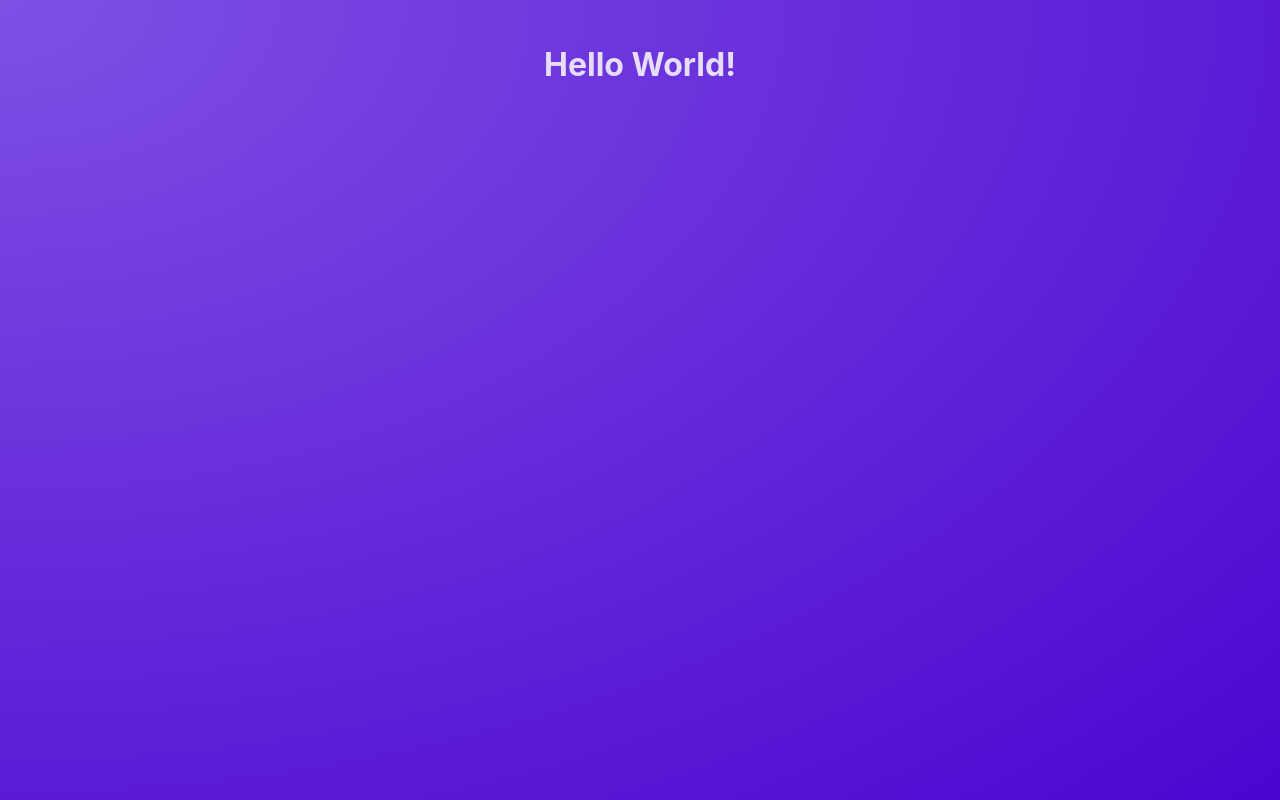
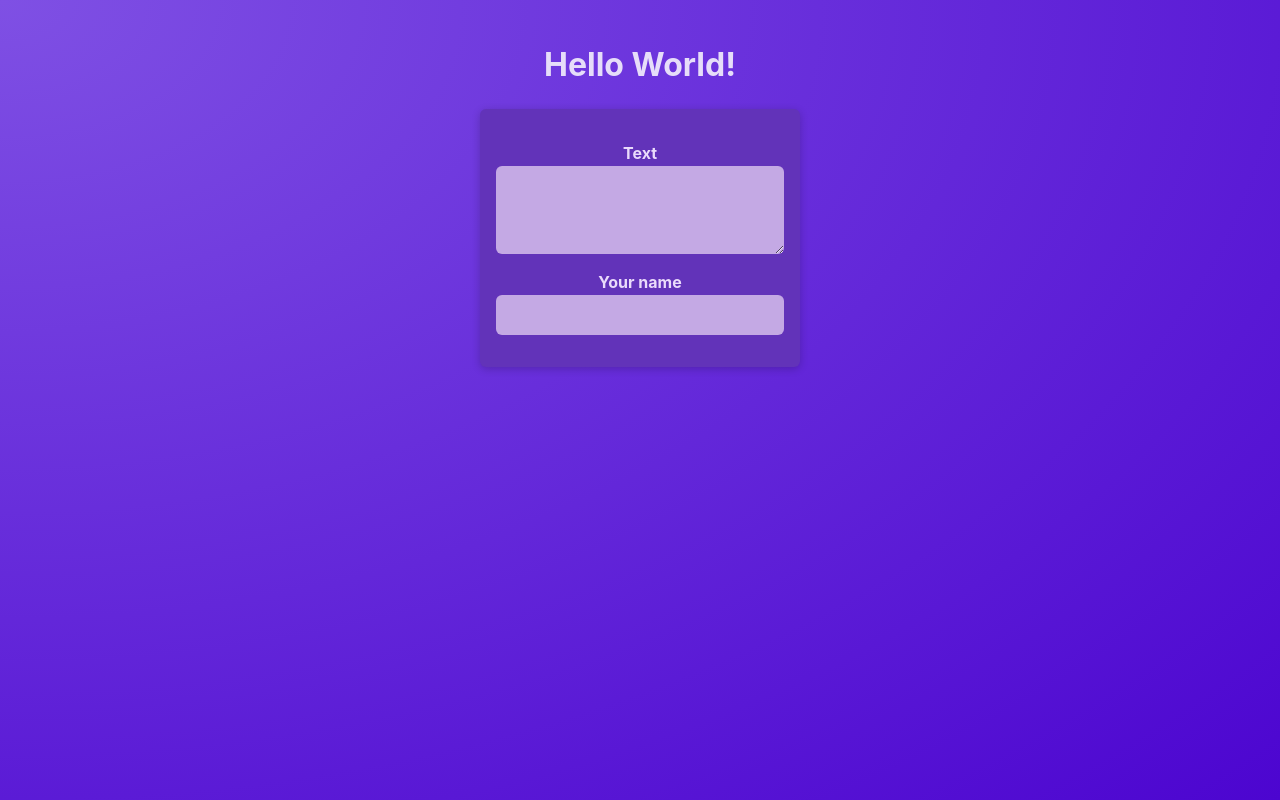
Before and after one commit to jaswanthsai7/Vite-React, a React (Vite) app in the folder vite-react-poster/: page / in a window 1280 px wide. Built offline with nearby package versions, Linux system fonts and the light colour scheme.

Commit message:
added newpost and postlist

```diff
--- a/vite-react-poster/src/App.jsx
+++ b/vite-react-poster/src/App.jsx
@@ -1,11 +1,25 @@
-import './App.css'
+import "./App.css";
+import Post from "./components/Post";
+import PostList from "./components/PostList";
 
 function App() {
+  const posts = [
+    {
+      authorName: "Tony",
+      text: "ok",
+    },
+    {
+      authorName: "Tony1",
+      text: "ok",
+    },
+  ];
+
   return (
     <>
-     <h1>Hello World!</h1>
+      <h1>Hello World!</h1>
+      <PostList posts={posts} />
     </>
-  )
+  );
 }
 
-export default App
+export default App;
--- /dev/null
+++ b/vite-react-poster/src/components/NewPost.jsx
@@ -0,0 +1,22 @@
+import React from 'react'
+import classes from './NewPost.module.css'
+
+
+export default function NewPost() {
+    function changeBodyHandler(event) {
+        console.log(event.target.value);
+      }
+
+      return (
+        <form className={classes.form}>
+          <p>
+            <label htmlFor="body">Text</label>
+            <textarea id="body" required rows={3} onChange={changeBodyHandler}/>
+          </p>
+          <p>
+            <label htmlFor="name">Your name</label>
+            <input type="text" id="name" required />
+          </p>
+        </form>
+      );
+}
--- /dev/null
+++ b/vite-react-poster/src/components/NewPost.module.css
@@ -0,0 +1,55 @@
+.form {
+    background-color: #6233b9;
+    padding: 1rem;
+    width: 20rem;
+    margin: 2rem auto;
+    border-radius: 6px;
+    box-shadow: 0 2px 8px rgba(0, 0, 0, 0.2);
+  }
+
+  .form label {
+    display: block;
+    margin-bottom: 0.05rem;
+    color: #eadbfb;
+    font-weight: bold;
+  }
+
+  .form input,
+  .form textarea {
+    display: block;
+    width: 100%;
+    font: inherit;
+    padding: 0.5rem;
+    border-radius: 6px;
+    border: none;
+    background-color: #c4a9e4;
+    color: #28262c;
+  }
+
+  .actions {
+    display: flex;
+    justify-content: flex-end;
+    gap: 0.5rem;
+  }
+
+  .actions button {
+    cursor: pointer;
+    font: inherit;
+    padding: 0.5rem 1.5rem;
+    border: none;
+    border-radius: 4px;
+    background-color: #34036c;
+    color: #e5d5f7;
+  }
+
+  .actions button:hover {
+    background-color: #23014a;
+  }
+
+  .actions button[type='button'] {
+    background-color: transparent;
+  }
+
+  .actions button[type='button']:hover {
+    color: #d1bee6;
+  }
--- a/vite-react-poster/src/components/Post.jsx
+++ b/vite-react-poster/src/components/Post.jsx
@@ -1,9 +1,15 @@
-import React from 'react'
+import React from "react";
+import classes from "./Post.module.css";
+const names = ["Tony", "Strange"];
 
-export default function Post() {
+export default function Post(props) {
+  const chooseName = Math.random() > 0.5 ? names[0] : names[1];
+
+ console.log(...props.post)
   return (
-    <div>
-
-    </div>
-  )
+    <li className={classes.post}>
+      <p className={classes.author}>{props.post.authorName}</p>
+      <p className={classes.text}>{props.post.text}</p>
+    </li>
+  );
 }
--- /dev/null
+++ b/vite-react-poster/src/components/Post.module.css
@@ -0,0 +1,35 @@
+.post {
+    margin: 1rem 0;
+    padding: 1rem;
+    background-color: #9c7eee;
+    border-radius: 8px;
+    box-shadow: 0 1px 4px rgba(0, 0, 0, 0.2);
+    animation: animate-in 1s ease-out forwards;
+  }
+
+  .author {
+    font-size: 0.8rem;
+    font-weight: bold;
+    color: #543280;
+    margin: 0;
+    text-transform: uppercase;
+  }
+
+  .text {
+    white-space: pre-wrap;
+    font-size: 1.25rem;
+    margin: 0.25rem 0 0 0;
+    color: #593884;
+    font-style: italic;
+  }
+
+  @keyframes animate-in {
+    from {
+      opacity: 0;
+      transform: translateY(1rem);
+    }
+    to {
+      opacity: 1;
+      transform: translateY(0);
+    }
+  }
--- /dev/null
+++ b/vite-react-poster/src/components/PostList.jsx
@@ -0,0 +1,21 @@
+import React from "react";
+import Post from "./Post";
+import classes from "./PostList.module.css";
+import NewPost from "./NewPost";
+
+export default function PostList(props) {
+
+  console.log(props.posts)
+    return (
+   <>
+   <NewPost/>
+    <ul className={classes.post}>
+
+    {props.posts.map((post,i) => {
+      <p>scscsc</p>
+      // <p>{post.text}</p>
+    })}
+  </ul>
+   </>
+  );
+}
--- /dev/null
+++ b/vite-react-poster/src/components/PostList.module.css
@@ -0,0 +1,10 @@
+.posts {
+    list-style: none;
+    max-width: 50rem;
+    margin: 1rem auto;
+    padding: 1rem 0;
+    display: grid;
+    gap: 1rem;
+    grid-template-columns: repeat(3, 30%);
+    justify-content: center;
+  }
```
